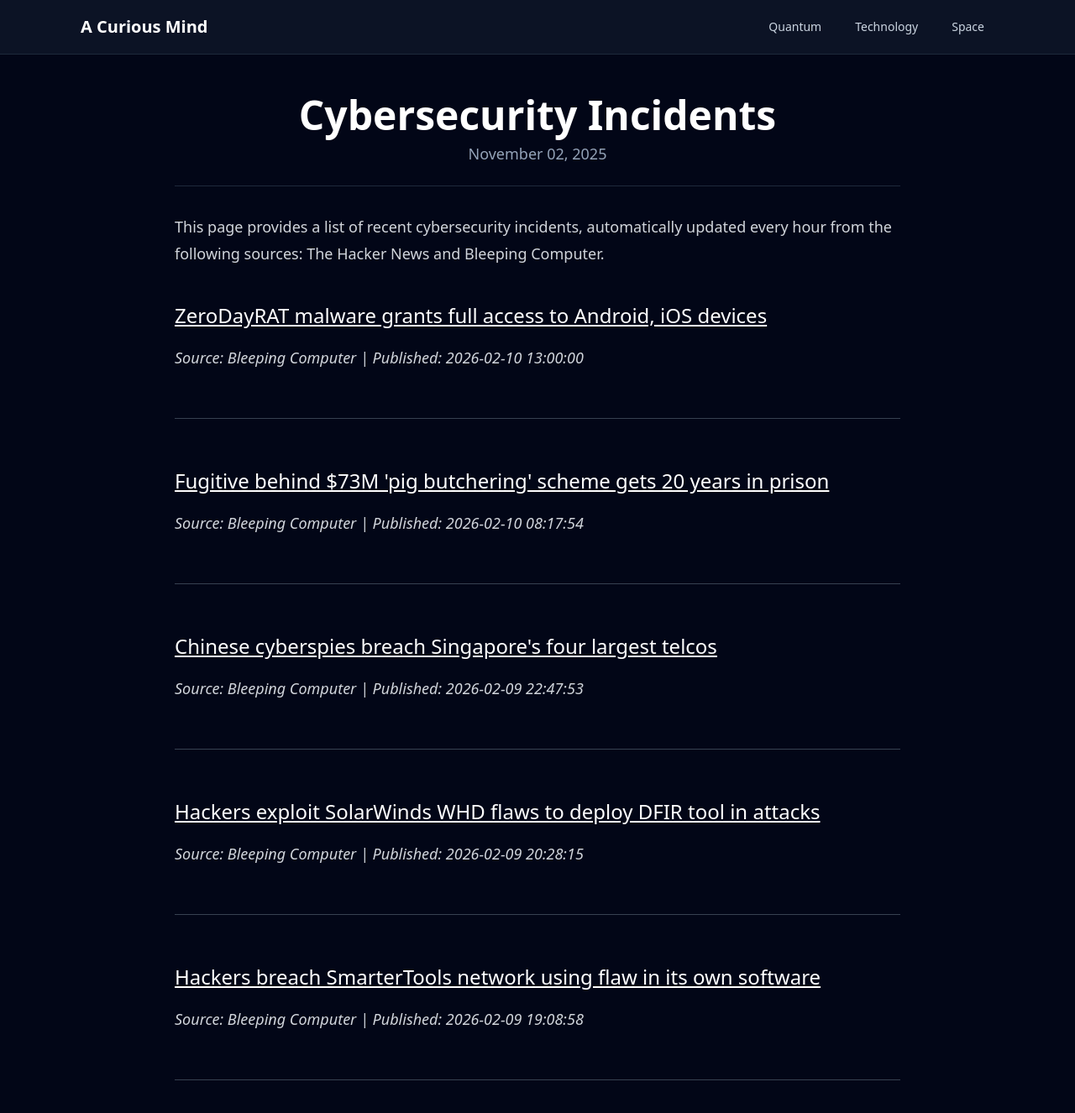
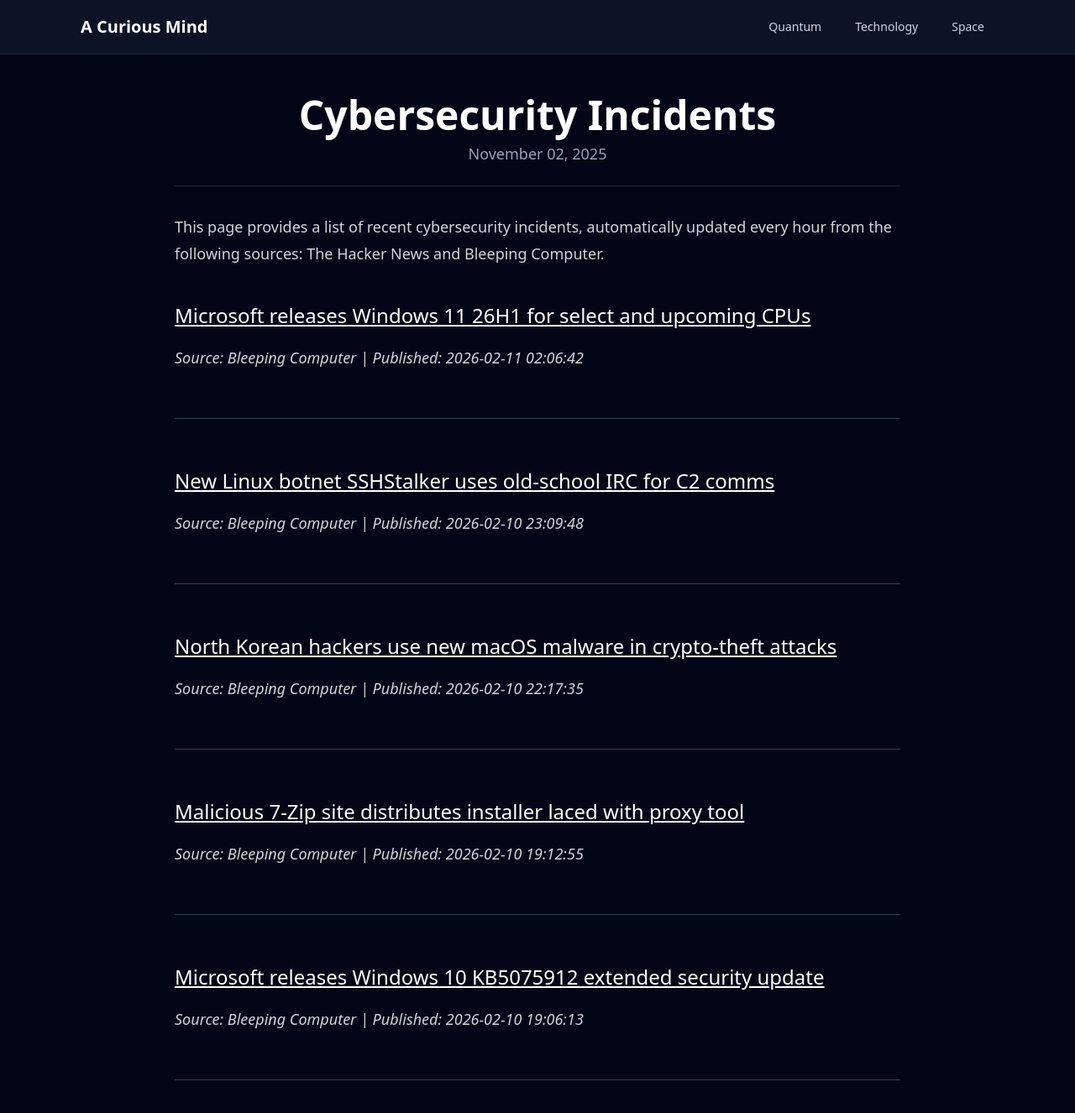
Before and after one commit to onehl7/onehl7.github.io, a Jekyll site: the page built from _posts/2025-11-02-cybersecurity-incidents.md, in a window 1280 px wide and 1400 px high. Shown: the top 1326 px of the window at 84% size. Built offline with Jekyll 4.4.1, drawn with Linux system fonts in a browser that asks for light colours; nearby versions of some CDN libraries.

Commit message:
Update news data

```diff
--- a/_data/news.json
+++ b/_data/news.json
@@ -1,32 +1,32 @@
 [
   {
     "source": "Bleeping Computer",
-    "title": "ZeroDayRAT malware grants full access to Android, iOS devices",
-    "link": "https://www.bleepingcomputer.com/news/security/zerodayrat-malware-grants-full-access-to-android-ios-devices/",
-    "published": "2026-02-10 13:00:00"
+    "title": "Microsoft releases Windows 11 26H1 for select and upcoming CPUs",
+    "link": "https://www.bleepingcomputer.com/news/microsoft/microsoft-releases-windows-11-26h1-for-select-and-upcoming-cpus/",
+    "published": "2026-02-11 02:06:42"
   },
   {
     "source": "Bleeping Computer",
-    "title": "Fugitive behind $73M 'pig butchering' scheme gets 20 years in prison",
-    "link": "https://www.bleepingcomputer.com/news/security/fugitive-behind-73m-pig-butchering-scheme-gets-20-years-in-prison/",
-    "published": "2026-02-10 08:17:54"
+    "title": "New Linux botnet SSHStalker uses old-school IRC for C2 comms",
+    "link": "https://www.bleepingcomputer.com/news/security/new-linux-botnet-sshstalker-uses-old-school-irc-for-c2-comms/",
+    "published": "2026-02-10 23:09:48"
   },
   {
     "source": "Bleeping Computer",
-    "title": "Chinese cyberspies breach Singapore's four largest telcos",
-    "link": "https://www.bleepingcomputer.com/news/security/chinese-cyberspies-breach-singapores-four-largest-telcos/",
-    "published": "2026-02-09 22:47:53"
+    "title": "North Korean hackers use new macOS malware in crypto-theft attacks",
+    "link": "https://www.bleepingcomputer.com/news/security/north-korean-hackers-use-new-macos-malware-in-crypto-theft-attacks/",
+    "published": "2026-02-10 22:17:35"
   },
   {
     "source": "Bleeping Computer",
-    "title": "Hackers exploit SolarWinds WHD flaws to deploy DFIR tool in attacks",
-    "link": "https://www.bleepingcomputer.com/news/security/threat-actors-exploit-solarwinds-wdh-flaws-to-deploy-velociraptor/",
-    "published": "2026-02-09 20:28:15"
+    "title": "Malicious 7-Zip site distributes installer laced with proxy tool",
+    "link": "https://www.bleepingcomputer.com/news/security/malicious-7-zip-site-distributes-installer-laced-with-proxy-tool/",
+    "published": "2026-02-10 19:12:55"
   },
   {
     "source": "Bleeping Computer",
-    "title": "Hackers breach SmarterTools network using flaw in its own software",
-    "link": "https://www.bleepingcomputer.com/news/security/hackers-breach-smartertools-network-using-flaw-in-its-own-software/",
-    "published": "2026-02-09 19:08:58"
+    "title": "Microsoft releases Windows 10 KB5075912 extended security update",
+    "link": "https://www.bleepingcomputer.com/news/microsoft/microsoft-releases-windows-10-kb5075912-extended-security-update/",
+    "published": "2026-02-10 19:06:13"
   }
 ]
```
